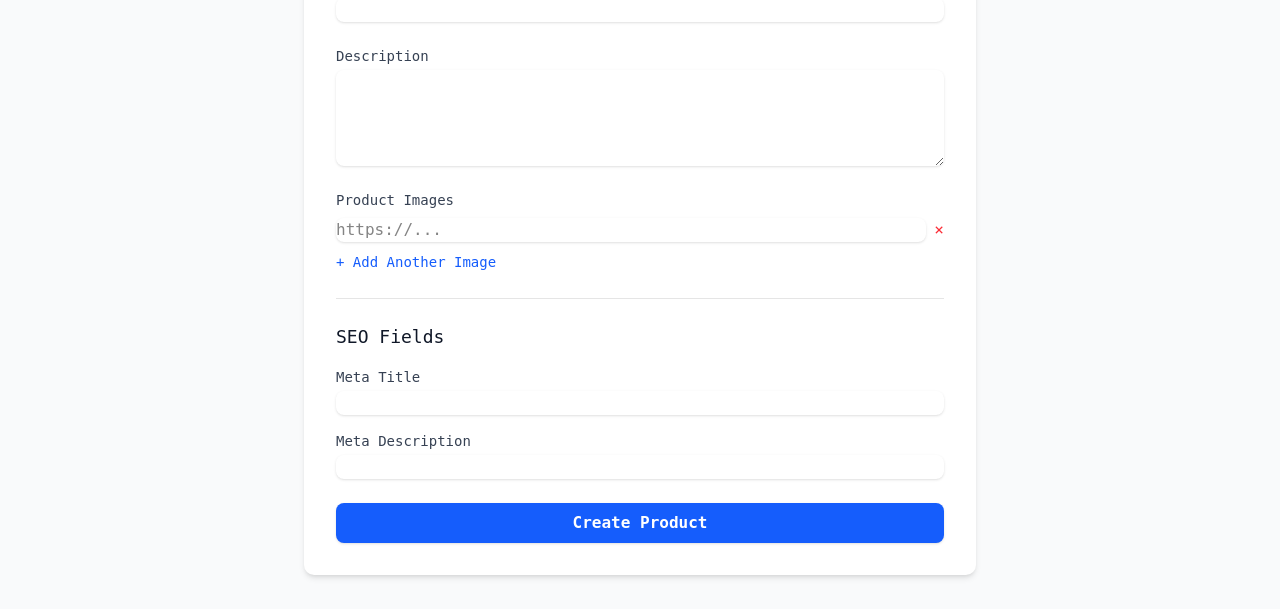
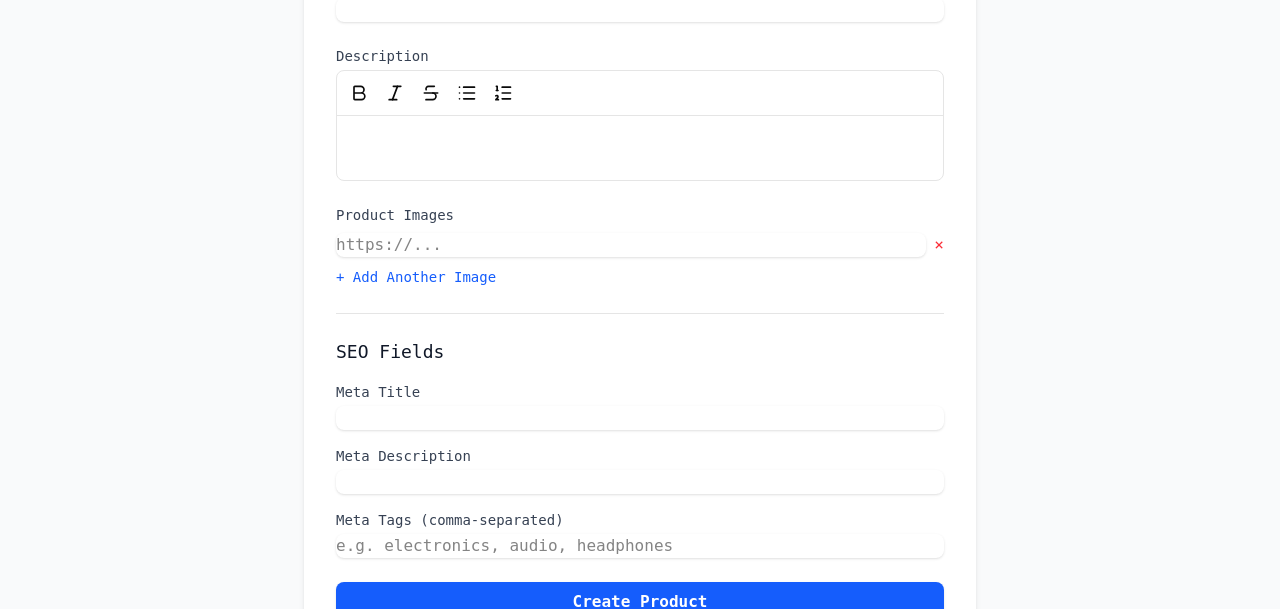
Before and after one commit to AstronautGuy/devinfotech, a Next.js app: page /admin/products/new in a window 1280 px wide. Shown: the part 366-975 px from the top of the page. Built offline with nearby package versions, Linux system fonts and the light colour scheme; no server answers.

Commit message:
added rich text to description and meta tags

```diff
--- a/package.json
+++ b/package.json
@@ -16,6 +16,8 @@
     "@radix-ui/react-slot": "^1.2.3",
     "@supabase/ssr": "latest",
     "@supabase/supabase-js": "latest",
+    "@tiptap/react": "^3.6.1",
+    "@tiptap/starter-kit": "^3.6.1",
     "class-variance-authority": "^0.7.1",
     "clsx": "^2.1.1",
     "framer-motion": "^12.23.12",
--- a/src/app/admin/page.tsx
+++ b/src/app/admin/page.tsx
@@ -62,7 +62,7 @@ export default async function AdminProductsPage() {
                 </td>
                 <td className="px-5 py-5 border-b border-gray-200 bg-white text-sm">
                   <p className="text-gray-900 whitespace-no-wrap">
-                    ${product.price.toFixed(2)}
+                      ₹{product.price.toFixed(2)}
                   </p>
                 </td>
                 <td className="px-5 py-5 border-b border-gray-200 bg-white text-sm">
--- a/src/app/globals.css
+++ b/src/app/globals.css
@@ -124,3 +124,37 @@ body {
     @apply bg-background text-foreground;
   }
 }
+
+/* src/app/globals.css */
+
+/* Force list styles inside the Tiptap editor */
+.prose ul > li::before {
+    content: "";
+    background-color: currentColor;
+    border-radius: 50%;
+    width: 0.375em;
+    height: 0.375em;
+    display: inline-block;
+    margin-right: 0.75em;
+    margin-left: -1.125em; /* Adjust to align with text */
+    flex-shrink: 0;
+}
+
+.prose ol {
+    counter-reset: list-counter;
+}
+
+.prose ol > li {
+    counter-increment: list-counter;
+}
+
+.prose ol > li::before {
+    content: counter(list-counter) ".";
+    margin-right: 0.5em;
+    margin-left: -1.75em; /* Adjust to align with text */
+    font-weight: 600;
+    width: 1.25em; /* Give it space */
+    text-align: right;
+    display: inline-block;
+    flex-shrink: 0;
+}
--- a/src/app/products/[slug]/page.tsx
+++ b/src/app/products/[slug]/page.tsx
@@ -66,7 +66,7 @@ export default async function ProductPage(
             {product.name}
           </h1>
           <p className="text-2xl font-semibold text-gray-700 mb-6">
-            ${product.price.toFixed(2)}
+              ₹{product.price.toFixed(2)}
           </p>
           <p className="text-gray-600 leading-relaxed">{product.description}</p>
           <button className="mt-8 bg-blue-600 text-white font-bold py-3 px-6 rounded-lg hover:bg-blue-700 transition-colors">
--- /dev/null
+++ b/src/components/RichTextEditor.tsx
@@ -0,0 +1,49 @@
+// src/components/RichTextEditor.tsx
+"use client";
+
+import { useEditor, EditorContent } from "@tiptap/react";
+import StarterKit from "@tiptap/starter-kit";
+import { Toolbar } from "@/components/Toolbar";
+
+// Define the props for the editor component
+interface RichTextEditorProps {
+    initialContent?: string;
+    onChange: (html: string) => void;
+}
+
+export function RichTextEditor({
+                                   initialContent,
+                                   onChange,
+                               }: RichTextEditorProps) {
+    const editor = useEditor({
+        extensions: [
+            // highlight-start
+            StarterKit.configure({
+                // ✅ Only configure the extensions you want to change or disable.
+                // By removing the list items from here, they will use their default, working configuration.
+                heading: false,
+            }),
+            // highlight-end
+        ],
+        content: initialContent || "",
+        editorProps: {
+            attributes: {
+                class:
+                    "prose dark:prose-invert prose-sm sm:prose-base lg:prose-lg xl:prose-2xl m-5 focus:outline-none",
+            },
+        },
+        onUpdate({ editor }) {
+            onChange(editor.getHTML());
+        },
+    });
+
+    if (!editor) {
+        return null;
+    }
+    return (
+        <div className="rounded-md border border-input bg-background">
+            <Toolbar editor={editor} />
+            <EditorContent editor={editor} />
+        </div>
+    );
+}
--- /dev/null
+++ b/src/components/Toolbar.tsx
@@ -0,0 +1,85 @@
+// src/components/Toolbar.tsx
+"use client";
+
+import type { Editor } from "@tiptap/react";
+import {
+    Bold,
+    Strikethrough,
+    Italic,
+    List,
+    ListOrdered,
+} from "lucide-react";
+
+// Define a reusable button component for the toolbar
+const ToolbarButton = ({
+                           onClick,
+                           disabled,
+                           isActive,
+                           children,
+                       }: {
+    onClick: () => void;
+    disabled?: boolean;
+    isActive?: boolean;
+    children: React.ReactNode;
+}) => (
+    <button
+        type="button"
+        onClick={onClick}
+        disabled={disabled}
+        // Simple styling for active/inactive states
+        className={`p-1 rounded-md hover:bg-gray-200 dark:hover:bg-gray-700 ${
+            isActive ? "bg-gray-300 dark:bg-gray-600" : ""
+        } disabled:opacity-50 disabled:cursor-not-allowed`}
+    >
+        {children}
+    </button>
+);
+
+export function Toolbar({ editor }: { editor: Editor | null }) {
+    if (!editor) {
+        return null;
+    }
+
+    return (
+        <div className="flex w-full flex-wrap items-center gap-2 rounded-t-md border-b border-input p-2">
+            <ToolbarButton
+                onClick={() => editor.chain().focus().toggleBold().run()}
+                disabled={!editor.can().chain().focus().toggleBold().run()}
+                isActive={editor.isActive("bold")}
+            >
+                <Bold className="h-5 w-5" />
+            </ToolbarButton>
+
+            <ToolbarButton
+                onClick={() => editor.chain().focus().toggleItalic().run()}
+                disabled={!editor.can().chain().focus().toggleItalic().run()}
+                isActive={editor.isActive("italic")}
+            >
+                <Italic className="h-5 w-5" />
+            </ToolbarButton>
+
+            <ToolbarButton
+                onClick={() => editor.chain().focus().toggleStrike().run()}
+                disabled={!editor.can().chain().focus().toggleStrike().run()}
+                isActive={editor.isActive("strike")}
+            >
+                <Strikethrough className="h-5 w-5" />
+            </ToolbarButton>
+
+            {/* --- LIST BUTTONS --- */}
+            <ToolbarButton
+                onClick={() => editor.chain().focus().toggleBulletList().run()}
+                isActive={editor.isActive("bulletList")}
+            >
+                <List className="h-5 w-5" />
+            </ToolbarButton>
+
+            <ToolbarButton
+                onClick={() => editor.chain().focus().toggleOrderedList().run()}
+                isActive={editor.isActive("orderedList")}
+            >
+                <ListOrdered className="h-5 w-5" />
+            </ToolbarButton>
+        </div>
+    );
+}
--- a/src/components/forms/AddProductForm.tsx
+++ b/src/components/forms/AddProductForm.tsx
@@ -6,6 +6,9 @@ import { useFormStatus } from "react-dom";
 import { createProduct } from "@/actions/AddProductAction";
 import { useState } from "react";
 import { FormState } from "@/lib/definations";
+// highlight-start
+import { RichTextEditor } from "@/components/RichTextEditor"; // ✅ 1. Import the rich text editor
+// highlight-end
 
 // A separate component for the submit button to use the useFormStatus hook
 function SubmitButton() {
@@ -28,6 +31,10 @@ export function AddProductForm() {
         initialState,
     );
     const [imageUrls, setImageUrls] = useState<string[]>([""]);
+    // highlight-start
+    // ✅ 2. Add state to hold the rich text content
+    const [description, setDescription] = useState<string>("");
+    // highlight-end
 
     const handleAddImage = () => setImageUrls([...imageUrls, ""]);
     const handleImageChange = (index: number, value: string) => {
@@ -44,6 +51,7 @@ export function AddProductForm() {
             action={dispatch}
             className="space-y-6 max-w-2xl mx-auto p-8 bg-white rounded-lg shadow-md"
         >
+            {/* Product Name, Slug, and Price inputs remain the same */}
             <div>
                 <label
                     htmlFor="name"
@@ -105,18 +113,18 @@ export function AddProductForm() {
             <div>
                 <label
                     htmlFor="description"
-          className="block text-sm font-medium text-gray-700"
+                    className="block text-sm font-medium text-gray-700 mb-1"
                 >
                     Description
                 </label>
-        <textarea
-          id="description"
-          name="description"
-          rows={4}
-          className="mt-1 block w-full rounded-md border-gray-300 shadow-sm focus:border-blue-500 focus:ring-blue-500"
-        ></textarea>
+                {/* highlight-start */}
+                {/* ✅ 3. Replace the textarea with the editor and a hidden input */}
+                <RichTextEditor onChange={(html) => setDescription(html)} />
+                <input type="hidden" name="description" value={description} />
+                {/* highlight-end */}
             </div>
 
+            {/* Product Images input section remains the same */}
             <div className="space-y-2">
                 <h3 className="text-sm font-medium text-gray-700">Product Images</h3>
                 {imageUrls.map((url, index) => (
@@ -177,9 +185,29 @@ export function AddProductForm() {
                         className="mt-1 block w-full rounded-md border-gray-300 shadow-sm focus:border-blue-500 focus:ring-blue-500"
                     />
                 </div>
+                {/* highlight-start */}
+                {/* ✅ 4. Add the input field for meta tags */}
+                <div>
+                    <label
+                        htmlFor="tags"
+                        className="block text-sm font-medium text-gray-700"
+                    >
+                        Meta Tags (comma-separated)
+                    </label>
+                    <input
+                        type="text"
+                        id="tags"
+                        name="tags"
+                        placeholder="e.g. electronics, audio, headphones"
+                        className="mt-1 block w-full rounded-md border-gray-300 shadow-sm focus:border-blue-500 focus:ring-blue-500"
+                    />
+                </div>
+                {/* highlight-end */}
             </div>
 
-      {state.message && <p className="text-sm text-red-500">{state.message}</p>}
+            {state.message && (
+                <p className="text-sm text-red-500">{state.message}</p>
+            )}
 
             <SubmitButton />
         </form>
```
Also changed, not shown: src/actions/AddProductAction.ts (+34 -9 lines), 1 other file (tests, documents, lock files or other folders). Lines whose indentation alone changed are shown as unchanged.
